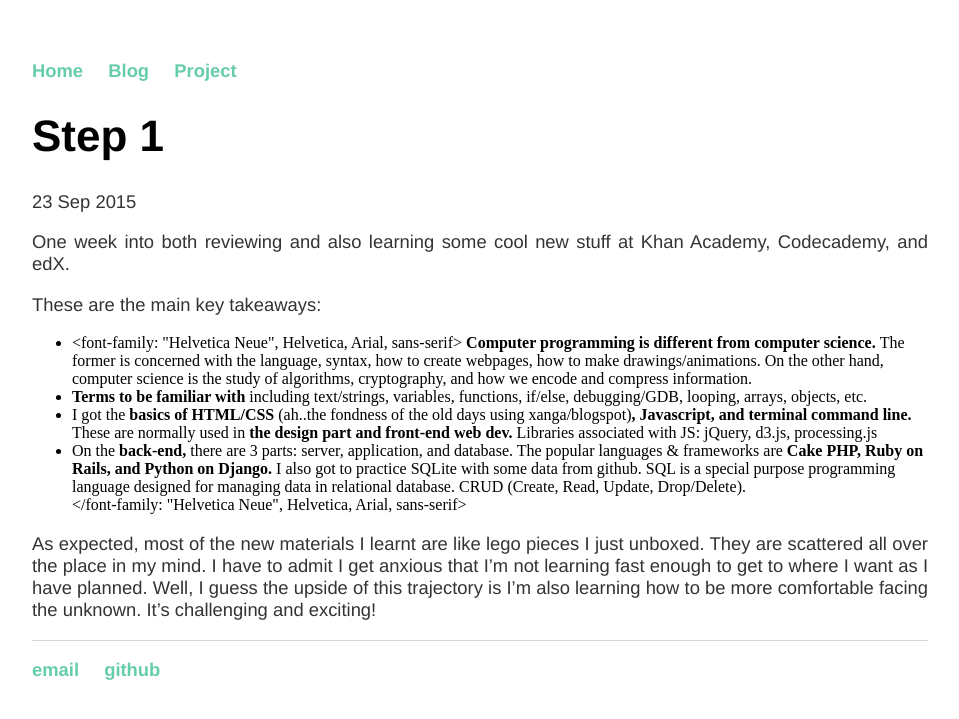
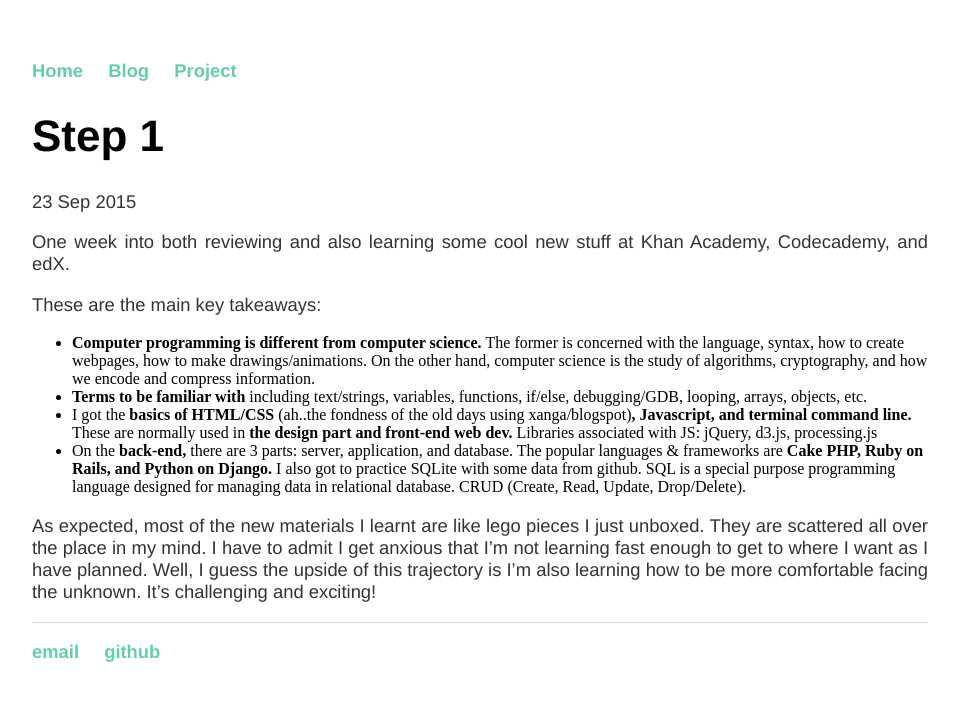
Before and after one commit to saturdaystepbystep/saturdaystepbystep.github.io, a Jekyll site: the page built from _posts/2015-09-23-step-1.md, in a window 1280 px wide. Shown: the top 719 px of the page, without its empty margins (160-1119 px from the left). Built offline with Jekyll 4.4.1, drawn with Linux system fonts in a browser that asks for light colours.

Commit message:
Update 2015-09-23-step-1.md

```diff
--- a/_posts/2015-09-23-step-1.md
+++ b/_posts/2015-09-23-step-1.md
@@ -8,11 +8,11 @@ One week into both reviewing and also learning some cool new stuff at Khan Acade
 
 These are the main key takeaways:
 <ul>
-<li><font-family: "Helvetica Neue", Helvetica, Arial, sans-serif>
+<li>
 <strong>Computer programming is different from computer science. </strong> The former is concerned with the language, syntax, how to create webpages, how to make drawings/animations. On the other hand, computer science is the study of algorithms, cryptography, and how we encode and compress information. </li>
 <li><strong>Terms to be familiar with</strong> including text/strings, variables, functions, if/else, debugging/GDB, looping, arrays, objects, etc.</li>
 <li>I got the <strong>basics of HTML/CSS</strong> (ah..the fondness of the old days using xanga/blogspot)<strong>, Javascript, and terminal command line.</strong> These are normally used in <strong>the design part and front-end web dev.</strong> Libraries associated with JS: jQuery, d3.js, processing.js</li>
-<li>On the <strong>back-end,</strong> there are 3 parts: server, application, and database. The popular languages & frameworks are <strong>Cake PHP, Ruby on Rails, and Python on Django.</strong> I also got to practice SQLite with some data from github. SQL is a special purpose programming language designed for managing data in relational database. CRUD (Create, Read, Update, Drop/Delete).</li></font-family: "Helvetica Neue", Helvetica, Arial, sans-serif>
+<li>On the <strong>back-end,</strong> there are 3 parts: server, application, and database. The popular languages & frameworks are <strong>Cake PHP, Ruby on Rails, and Python on Django.</strong> I also got to practice SQLite with some data from github. SQL is a special purpose programming language designed for managing data in relational database. CRUD (Create, Read, Update, Drop/Delete).</li>
 </ul>
 
 
```
